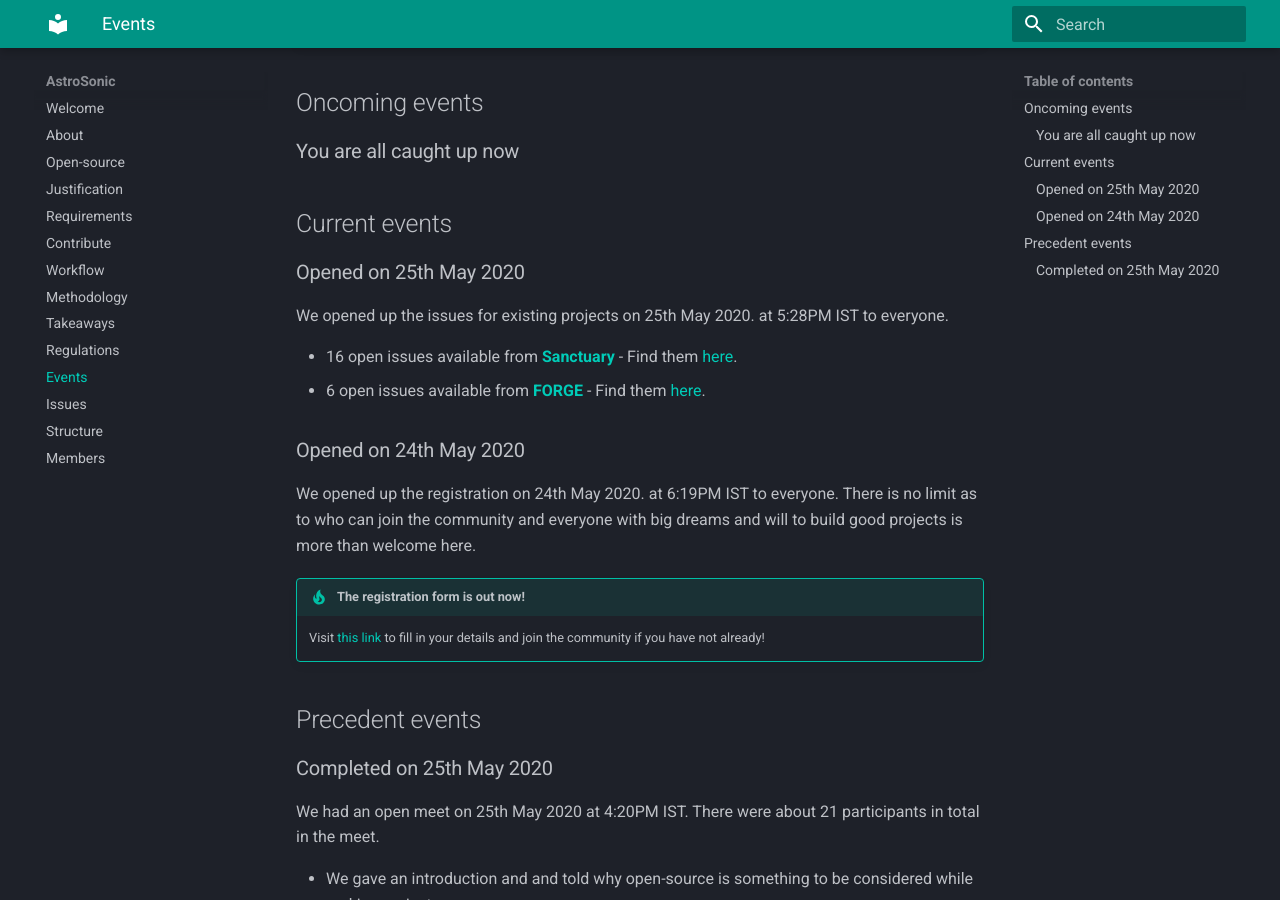
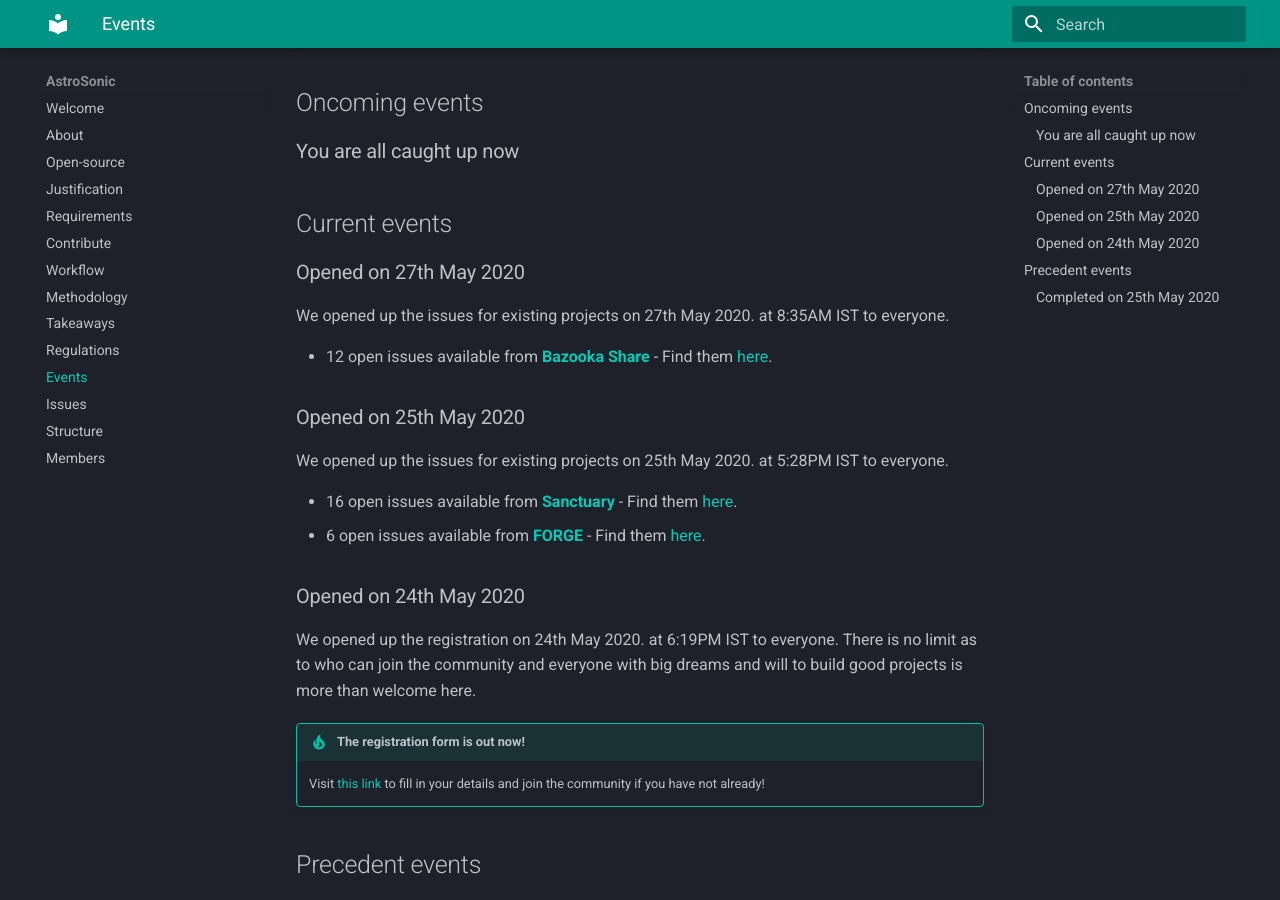
Before and after one commit to astrosonic/community-website, an MkDocs documentation site: the page built from docs/event.md, in a window 1280 px wide and 900 px high, scrolled down 343 px. Built offline with MkDocs 1.6.1 and Material for MkDocs 9.7.7, drawn with Linux system fonts in a browser that asks for light colours.

Commit message:
Added new current event

```diff
--- a/docs/event.md
+++ b/docs/event.md
@@ -11,6 +11,11 @@
 ### You are all caught up now
 
 ## Current events
+
+### Opened on 27th May 2020
+We opened up the issues for existing projects on 27th May 2020. at 8:35AM IST to everyone.
+
+* 12 open issues available from [**Bazooka Share**](https://github.com/astrosonic/bazooka-share) - Find them [here](probs.md#bazooka-share).
 
 ### Opened on 25th May 2020
 We opened up the issues for existing projects on 25th May 2020. at 5:28PM IST to everyone.
```
